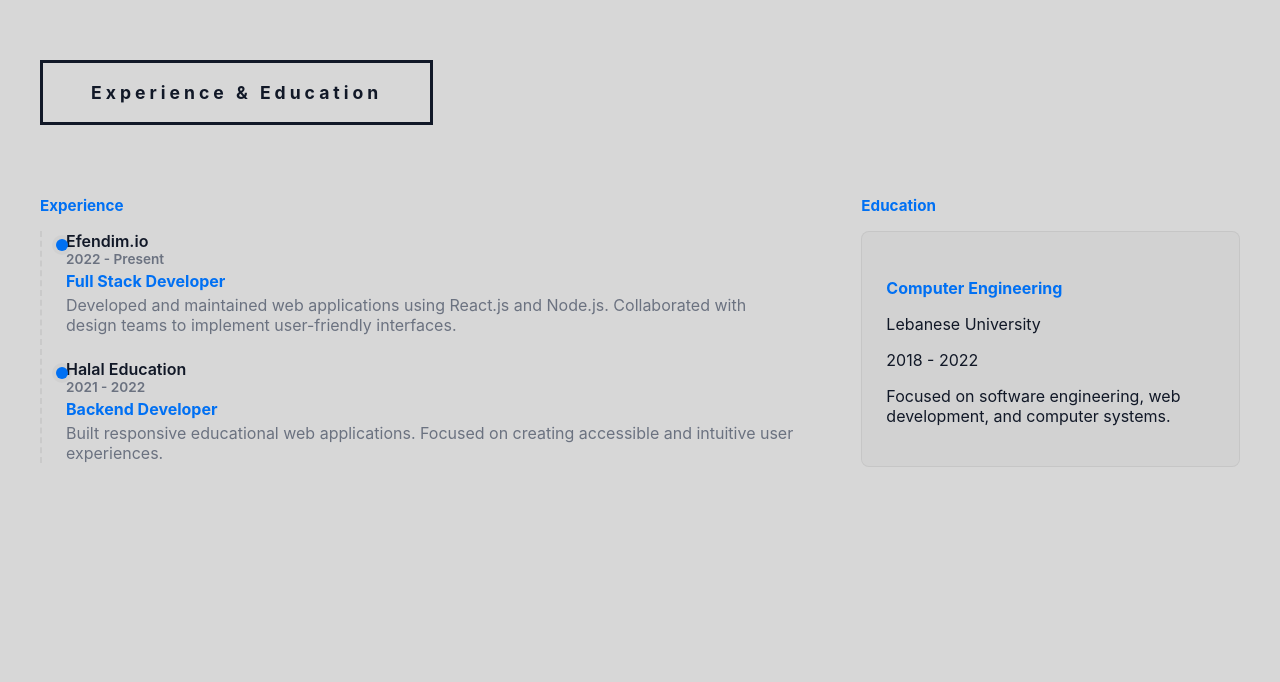
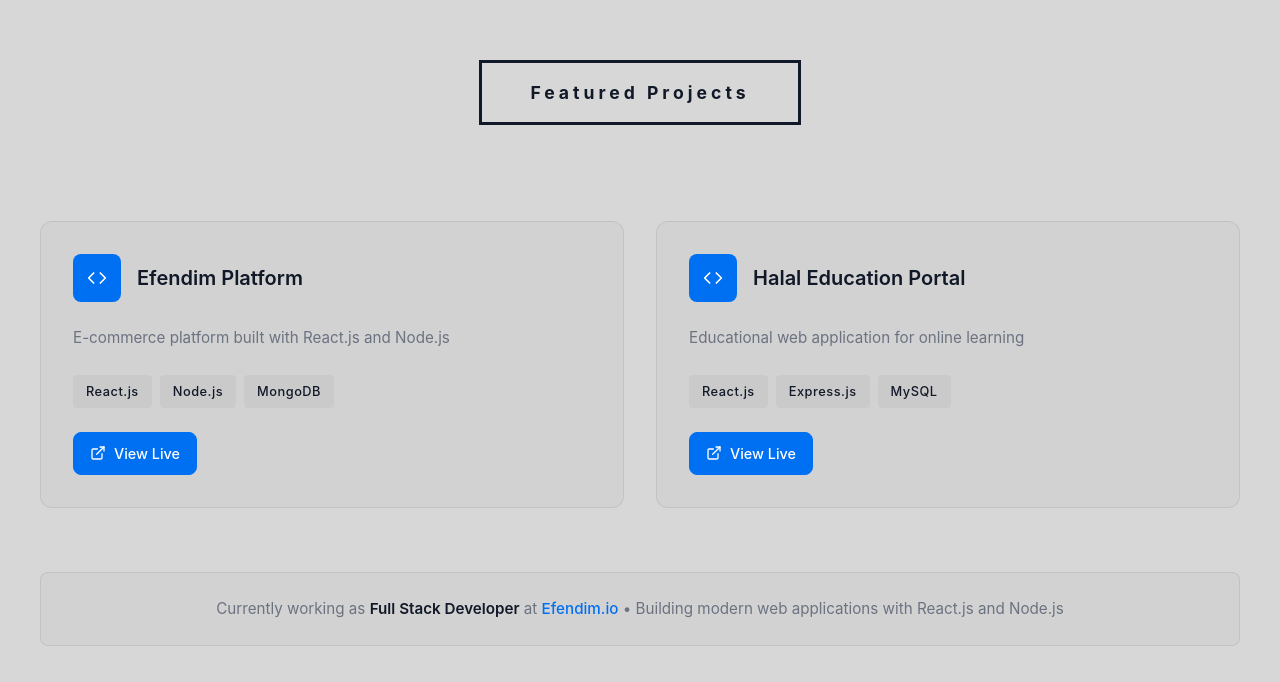
Before and after one commit to Hadi20Diab/my-portfolio, a Next.js app: page / in a window 1280 px wide. Shown: the part 1969-2651 px from the top of the page. Before the commit the page ends 2564 px from the top, so only its background shows below. Built offline with nearby package versions, Linux system fonts and the light colour scheme.

Commit message:
fix: update loading text in AboutSection, ProjectsSection, and WorkSection for clarity

```diff
--- a/src/components/AboutSection/AboutSection.jsx
+++ b/src/components/AboutSection/AboutSection.jsx
@@ -28,7 +28,7 @@ export default function AboutSection() {
         return (
             <section id="aboutSection" className="aboutSection scroll-offset" ref={containerRef}>
                 <div className="aboutContainer">
-                    <Loading />
+                    <Loading text='Loading About...'/>
                 </div>
             </section>
         )
--- a/src/components/HomeClient/HomeClient.jsx
+++ b/src/components/HomeClient/HomeClient.jsx
@@ -13,7 +13,7 @@ const AboutSection = dynamic(() => import('../AboutSection/AboutSection'), {
   loading: () => <Loading />,
 })
 
-const WorkSection = dynamic(() => import('../WorkSection/WorkSection'), {
+const ProjectsSection = dynamic(() => import('../ProjectsSection/ProjectsSection'), {
   ssr: false,
   loading: () => <Loading />,
 })
@@ -23,7 +23,7 @@ export default function HomeClient() {
     <>
       <HeroSection />
       <AboutSection />
-      <WorkSection />
+      <ProjectsSection />
     </>
   )
 }
--- a/src/components/Navbar/Navbar.scss
+++ b/src/components/Navbar/Navbar.scss
@@ -43,7 +43,7 @@
                 transition: color vars.$transition-fast ease-in-out, transform vars.$transition-fast ease-in-out;
 
                 &:hover {
-                    color: vars.$brand;
+                    color: var(--brand);
                     transform: translateY(-2px);
                 }
             }
@@ -75,13 +75,13 @@
 
         a {
             text-decoration: none;
-            color: #000;
+            color: vars.$muted-bg;
             font-size: 1.2rem;
             font-weight: 600;
             transition: all 0.3s ease-in-out;
 
             &:hover {
-                color: #fff;
+                color: var(--brand);
             }
         }
     }
--- /dev/null
+++ b/src/components/ProjectsSection/ProjectsSection.jsx
@@ -0,0 +1,99 @@
+"use client"
+
+import { useEffect, useRef, useState } from 'react'
+import './ProjectsSection.scss'
+import { getPortfolioData } from '../../utils/data'
+import Loading from '../Loading/Loading'
+import useInView from '../../hooks/useInView'
+import TitleBox from '../TitleBox/TitleBox'
+import { FiExternalLink, FiGithub, FiCode } from 'react-icons/fi'
+
+export default function ProjectsSection() {
+  const [data, setData] = useState(null)
+  const ref = useRef(null)
+  const inView = useInView(ref, { rootMargin: '0px', threshold: 0.05 })
+
+  useEffect(() => {
+    if (!inView || data) return
+    let mounted = true
+    async function loadData() {
+      const d = await getPortfolioData()
+      if (mounted) setData(d)
+    }
+    loadData()
+    return () => { mounted = false }
+  }, [inView, data])
+
+  if (!data) {
+    return (
+      <section className="projectsSection" ref={ref}>
+        <div className="projectsContainer">
+          <Loading text='Loading Projects' />
+        </div>
+      </section>
+    )
+  }
+
+  return (
+    <section className="projectsSection" ref={ref}>
+      <div className="projectsContainer">
+        <TitleBox><h2>Featured Projects</h2></TitleBox>
+
+        <div className="projectsGrid">
+          {data.projects.map((project, i) => (
+            <article key={i} className="projectCard">
+              <div className="projectHeader">
+                <div className="projectIcon">
+                  <FiCode />
+                </div>
+                <h3>{project.name}</h3>
+              </div>
+
+              <p className="projectDescription">{project.description}</p>
+
+              <div className="techStack">
+                {project.technologies.map((tech, j) => (
+                  <span key={j} className="techBadge">{tech}</span>
+                ))}
+              </div>
+
+              <div className="projectActions">
+                {project.url && (
+                  <a
+                    href={project.url}
+                    target="_blank"
+                    rel="noopener noreferrer"
+                    className="projectLink primary"
+                  >
+                    <FiExternalLink /> View Live
+                  </a>
+                )}
+                {project.github && (
+                  <a
+                    href={project.github}
+                    target="_blank"
+                    rel="noopener noreferrer"
+                    className="projectLink secondary"
+                  >
+                    <FiGithub /> Code
+                  </a>
+                )}
+              </div>
+            </article>
+          ))}
+        </div>
+
+        {/* Brief experience mention */}
+        <div className="experienceMention">
+          <p>
+            Currently working as <strong>Full Stack Developer</strong> at{' '}
+            <a href="http://efendim.io" target="_blank" rel="noopener noreferrer">
+              Efendim.io
+            </a>
+            {' '}• Building modern web applications with React.js and Node.js
+          </p>
+        </div>
+      </div>
+    </section>
+  )
+}
--- /dev/null
+++ b/src/components/ProjectsSection/ProjectsSection.scss
@@ -0,0 +1,244 @@
+@use '../../styles/variables' as vars;
+
+.projectsSection {
+  background: transparent;
+  padding: vars.$space-xxl 0;
+
+  .projectsContainer {
+    max-width: vars.$container-max;
+    margin: 0 auto;
+    padding: 0 vars.$space-xl;
+    text-align: center;
+  }
+
+  .projectsGrid {
+    display: grid;
+    grid-template-columns: repeat(auto-fit, minmax(320px, 1fr));
+    gap: vars.$space-xl;
+    margin: vars.$space-xxl 0;
+  }
+
+  .projectCard {
+    background: var(--card-bg);
+    border: 1px solid var(--card-border);
+    border-radius: vars.$radius-lg;
+    padding: vars.$space-xl;
+    text-align: left;
+    transition: all vars.$transition-base ease;
+    position: relative;
+    overflow: hidden;
+
+    &::before {
+      content: '';
+      position: absolute;
+      top: 0;
+      left: 0;
+      right: 0;
+      height: 3px;
+      background: linear-gradient(90deg, var(--brand), var(--hero-accent));
+      transform: scaleX(0);
+      transform-origin: left;
+      transition: transform vars.$transition-base ease;
+    }
+
+    &:hover {
+      transform: translateY(-4px);
+      box-shadow: 0 12px 40px rgba(0,0,0,0.15);
+      border-color: var(--brand);
+
+      &::before {
+        transform: scaleX(1);
+      }
+    }
+
+    .projectHeader {
+      display: flex;
+      align-items: center;
+      gap: vars.$space-md;
+      margin-bottom: vars.$space-lg;
+
+      .projectIcon {
+        width: 48px;
+        height: 48px;
+        background: var(--brand);
+        border-radius: vars.$radius-md;
+        display: flex;
+        align-items: center;
+        justify-content: center;
+        color: white;
+        flex-shrink: 0;
+
+        svg {
+          width: 20px;
+          height: 20px;
+        }
+      }
+
+      h3 {
+        margin: 0;
+        font-size: 1.25rem;
+        font-weight: 600;
+        color: var(--text);
+        line-height: 1.2;
+      }
+    }
+
+    .projectDescription {
+      color: var(--muted);
+      line-height: 1.6;
+      margin: 0 0 vars.$space-lg 0;
+      font-size: 0.95rem;
+    }
+
+    .techStack {
+      display: flex;
+      flex-wrap: wrap;
+      gap: vars.$space-xs;
+      margin-bottom: vars.$space-lg;
+
+      .techBadge {
+        background: rgba(0,0,0,0.04);
+        color: var(--text);
+        padding: vars.$space-xs vars.$space-sm;
+        border-radius: vars.$radius-sm;
+        font-size: 0.8rem;
+        font-weight: 500;
+        letter-spacing: 0.5px;
+        border: 1px solid transparent;
+        transition: all vars.$transition-fast ease;
+
+        &:hover {
+          background: var(--brand);
+          color: white;
+          border-color: var(--brand);
+        }
+      }
+    }
+
+    .projectActions {
+      display: flex;
+      gap: vars.$space-sm;
+      margin-top: auto;
+
+      .projectLink {
+        display: inline-flex;
+        align-items: center;
+        gap: vars.$space-xs;
+        padding: vars.$space-sm vars.$space-md;
+        border-radius: vars.$radius-md;
+        text-decoration: none;
+        font-size: 0.9rem;
+        font-weight: 500;
+        transition: all vars.$transition-fast ease;
+        border: 1px solid transparent;
+
+        svg {
+          width: 16px;
+          height: 16px;
+        }
+
+        &.primary {
+          background: var(--brand);
+          color: white;
+          border-color: var(--brand);
+
+          &:hover {
+            background: transparent;
+            color: var(--brand);
+            transform: translateY(-2px);
+          }
+        }
+
+        &.secondary {
+          background: transparent;
+          color: var(--text);
+          border-color: var(--border);
+
+          &:hover {
+            background: var(--brand);
+            color: white;
+            border-color: var(--brand);
+            transform: translateY(-2px);
+          }
+        }
+      }
+    }
+  }
+
+  .experienceMention {
+    margin-top: vars.$space-xxl;
+    padding: vars.$space-lg;
+    background: var(--card-bg);
+    border: 1px solid var(--card-border);
+    border-radius: vars.$radius-md;
+    text-align: center;
+
+    p {
+      margin: 0;
+      color: var(--muted);
+      font-size: 0.95rem;
+      line-height: 1.6;
+
+      strong {
+        color: var(--text);
+        font-weight: 600;
+      }
+
+      a {
+        color: var(--brand);
+        text-decoration: none;
+        font-weight: 500;
+
+        &:hover {
+          text-decoration: underline;
+        }
+      }
+    }
+  }
+
+  /* Responsive adjustments */
+  @media screen and (max-width: #{vars.$bp-md}) {
+    padding: vars.$space-xl 0;
+
+    .projectsContainer {
+      padding: 0 vars.$space-md;
+    }
+
+    .projectsGrid {
+      grid-template-columns: 1fr;
+      gap: vars.$space-lg;
+    }
+
+    .projectCard {
+      padding: vars.$space-lg;
+
+      .projectActions {
+        flex-direction: column;
+
+        .projectLink {
+          justify-content: center;
+        }
+      }
+    }
+  }
+}
+
+/* Dark theme adjustments */
+[data-theme="dark"] {
+  .projectsSection {
+    .projectCard {
+      &:hover {
+        box-shadow: 0 12px 40px rgba(255,255,255,0.08);
+      }
+    }
+
+    .techStack .techBadge {
+      background: rgba(255,255,255,0.06);
+
+      &:hover {
+        background: var(--brand);
+        color: white;
+      }
+    }
+  }
+}
--- a/src/components/WorkSection/WorkSection.jsx
+++ b/src/components/WorkSection/WorkSection.jsx
@@ -27,7 +27,7 @@ export default function WorkSection() {
     return (
       <section className="workSection" ref={ref}>
         <div className="workInner">
-          <Loading />
+          <Loading text='Loading Work...' />
         </div>
       </section>
     )
```
